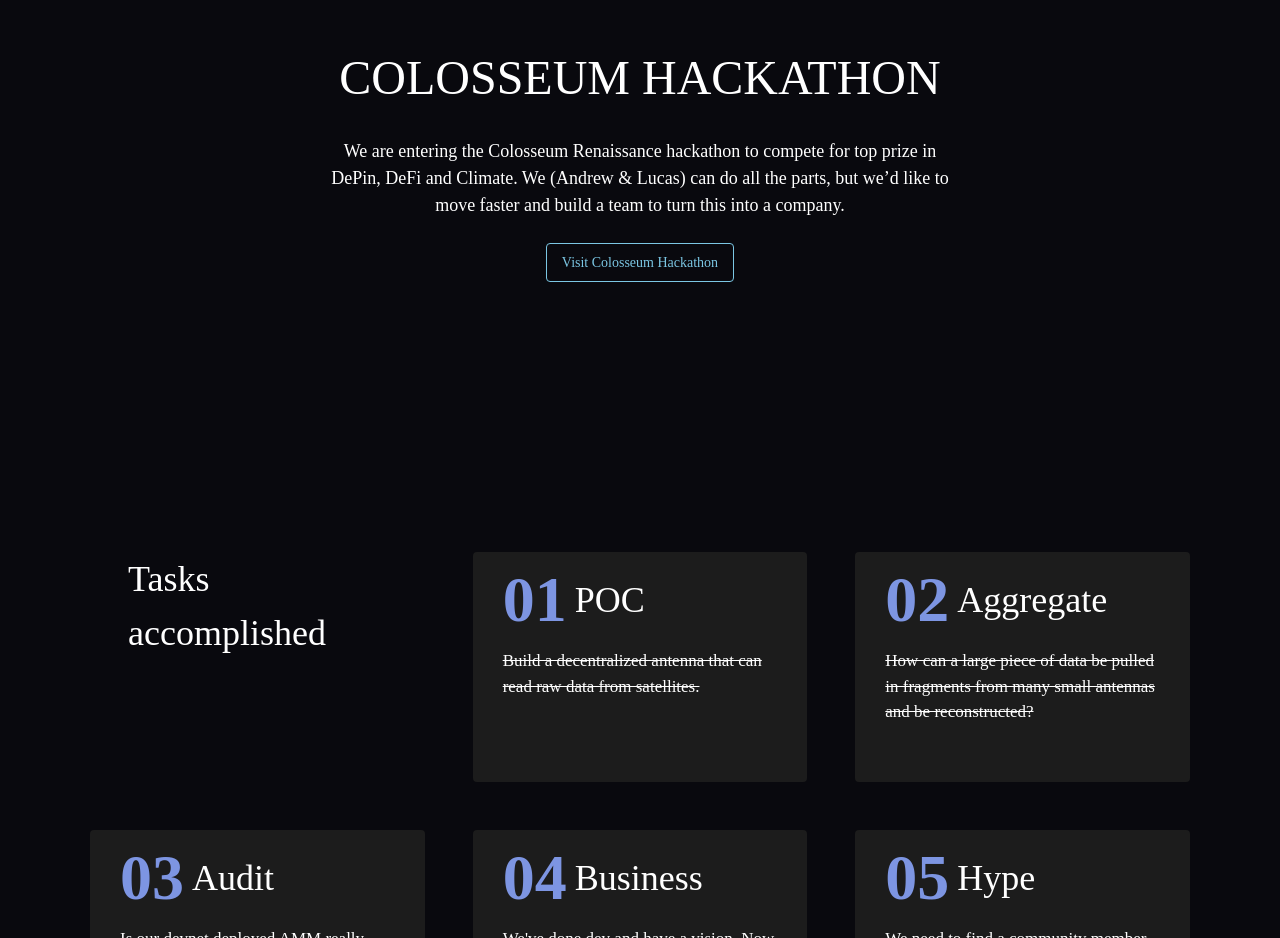
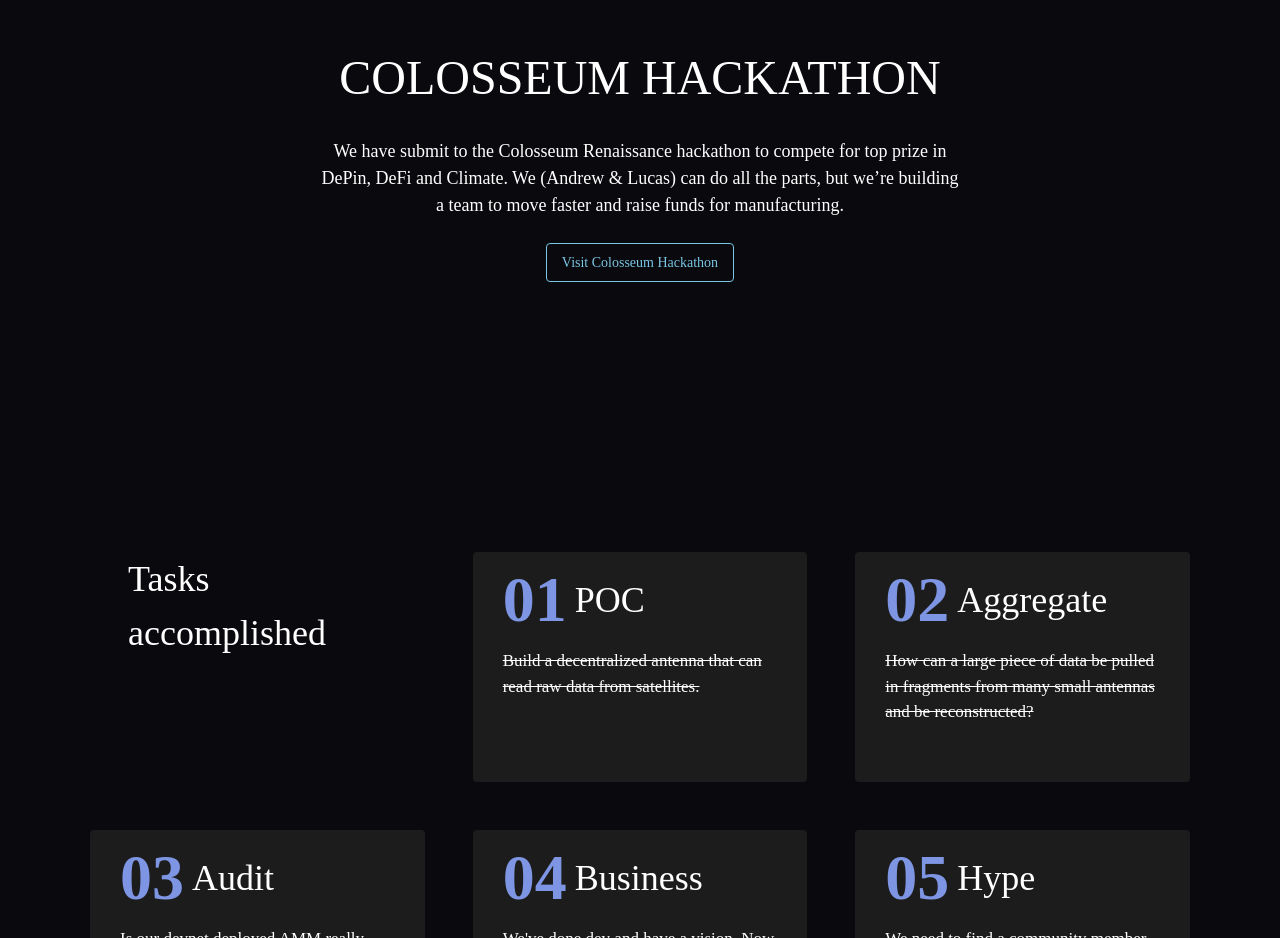
Before and after one commit to endcorp-hq/endcoin-website, a React (Create React App) app in the folder endcoin-frontend/: page / in a window 1280 px wide. Shown: the part 2120-3058 px from the top of the page. Built offline with nearby package versions, Linux system fonts and the light colour scheme; a web font is replaced by a local one.

Commit message:
update Colosseum blurb

```diff
--- a/endcoin-frontend/src/features/landing/Hackathon/index.tsx
+++ b/endcoin-frontend/src/features/landing/Hackathon/index.tsx
@@ -76,10 +76,10 @@
             COLOSSEUM HACKATHON
           </p>
           <p className="text-[14px] endcoin-lg:text-[18px] text-center w-full endcoin-md:max-w-[50vw]">
-            We are entering the Colosseum Renaissance hackathon to compete for
+            We have submit to the Colosseum Renaissance hackathon to compete for
             top prize in DePin, DeFi and Climate. We (Andrew & Lucas) can do all
-            the parts, but we’d like to move faster and build a team to turn
-            this into a company.
+            the parts, but we’re building a team to move faster and raise funds
+            for manufacturing.
           </p>
           <button
             onClick={() =>
```
